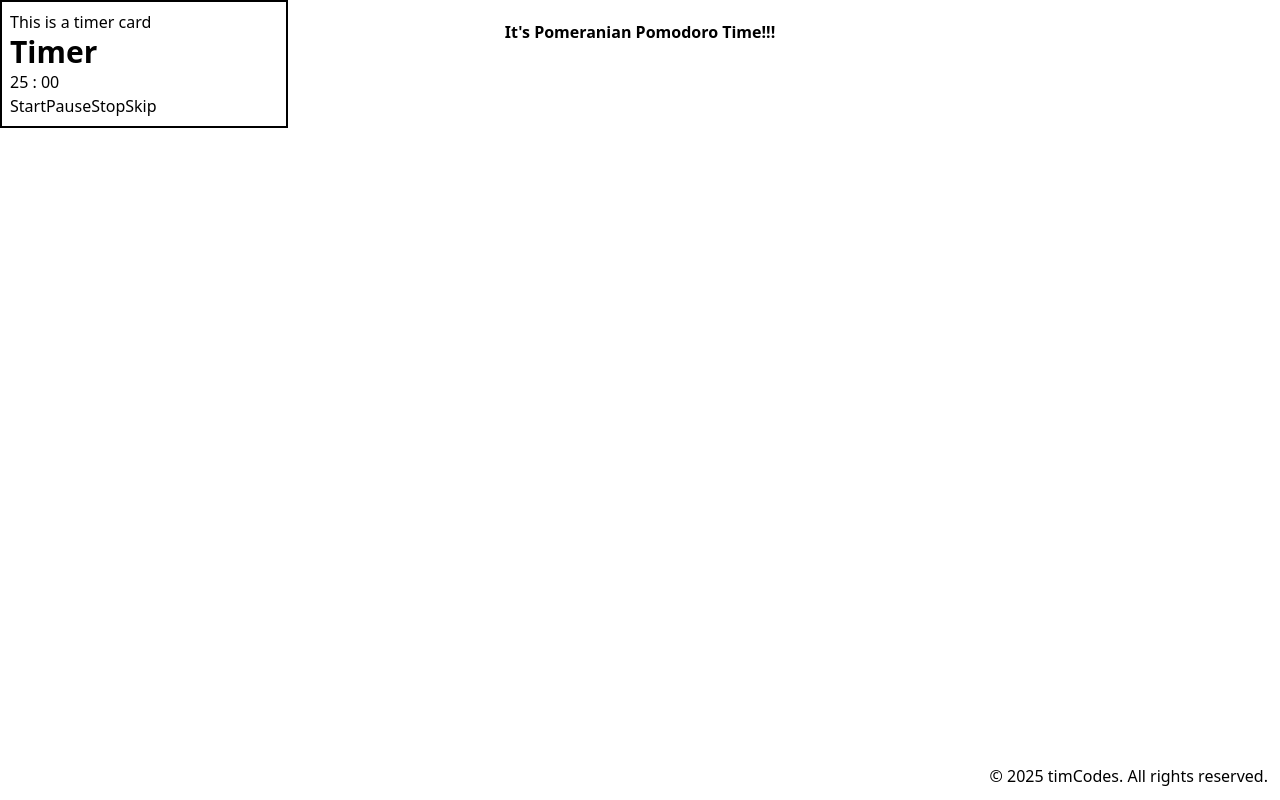
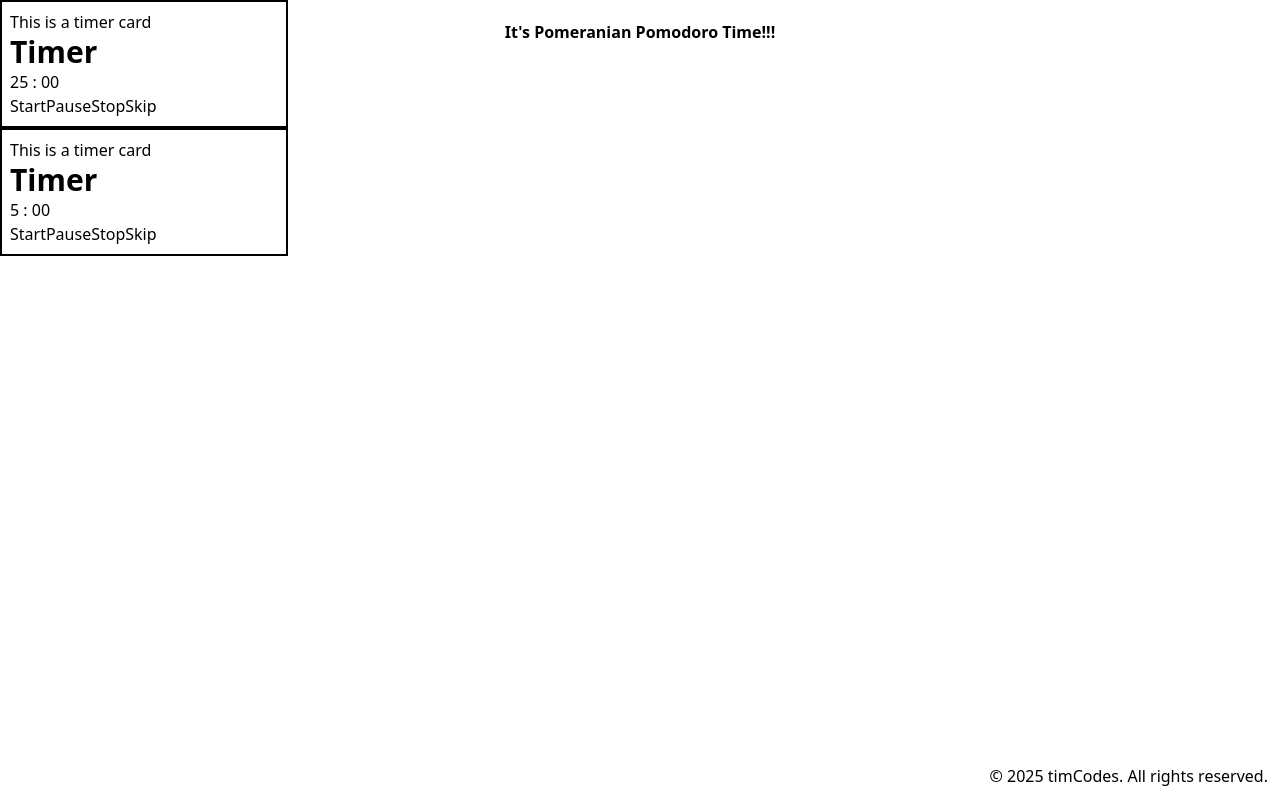
Before and after one commit to toothless13/pomodoro, a React (Vite) app: page / in a window 1280 px wide. Built offline with nearby package versions, Linux system fonts and the light colour scheme.

Commit message:
Add props to timers

```diff
--- a/src/App.tsx
+++ b/src/App.tsx
@@ -7,7 +7,8 @@ function App() {
   return (
     <>
       <Title />
-      <Card />
+      <Card time={25} />
+      <Card time={5} />
       <Footer />
     </>
   );
--- a/src/components/card/card.component.tsx
+++ b/src/components/card/card.component.tsx
@@ -1,9 +1,13 @@
 import Timer from "../timer/timer.component";
 
-const Card = () => {
+interface CardProps {
+  time: number;
+}
+
+const Card: React.FC<CardProps> = ({time}) => {
   return <div className="w-72 border-2 border-black p-2">
     This is a timer card
-    <Timer />
+    <Timer timer={time} />
     </div>;
 };
 
--- a/src/components/timer/timer.component.tsx
+++ b/src/components/timer/timer.component.tsx
@@ -1,9 +1,13 @@
 import { useRef, useState } from "react";
 
-const Timer = () => {
-  const [minutes, setMinutes] = useState(25);
+interface TimerProps {
+  timer: number;
+}
+
+const Timer: React.FC<TimerProps> = ({timer}) => {
+  const [minutes, setMinutes] = useState(timer);
   const [seconds, setSeconds] = useState<string | number>("00");
-  const timeRef = useRef<number>(25 * 60);
+  const timeRef = useRef<number>(timer * 60);
   const timerRef = useRef<number | null>(null);
 
   const countDown = () => {
@@ -23,8 +27,8 @@ const Timer = () => {
 
   const startTimer = () => {
     if (timeRef.current === 0) {
-      timeRef.current = 25 * 60;
-      setMinutes(25);
+      timeRef.current = timer * 60;
+      setMinutes(timer);
       setSeconds("00");
     }
     if (!timerRef.current) {
@@ -40,8 +44,8 @@ const Timer = () => {
   const stopTimer = () => {
     clearInterval(timerRef.current!);
     timerRef.current = null;
-    timeRef.current = 25 * 60;
-    setMinutes(25);
+    timeRef.current = timer * 60;
+    setMinutes(timer);
     setSeconds("00");
   };
 
```
